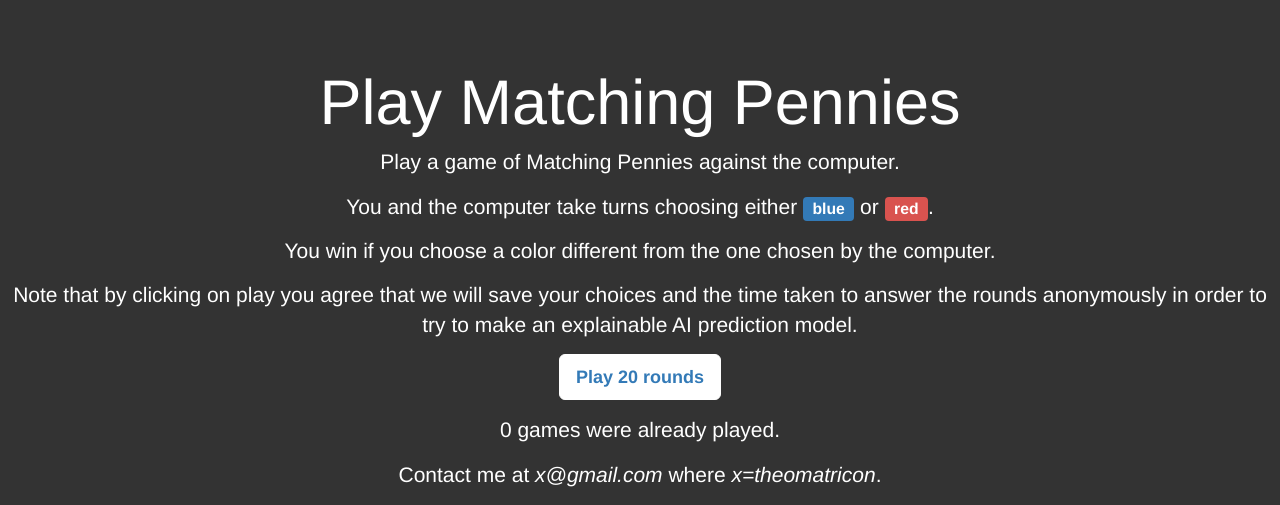
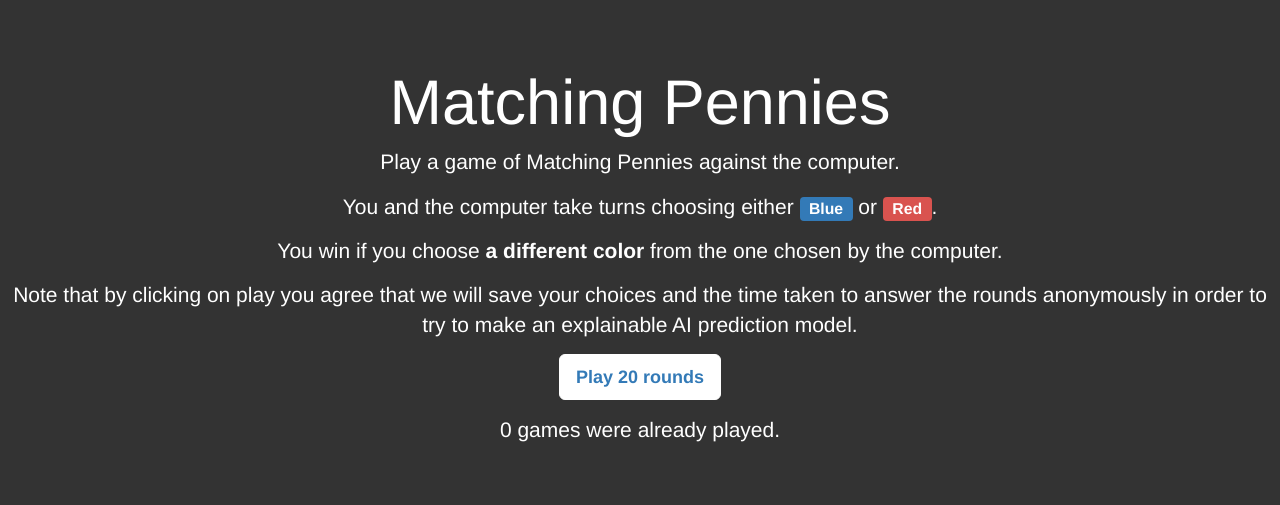
Before and after one commit to Theomat/matching-pennies, a Flask app: page / in a window 1280 px wide. Shown: the top 505 px of the page. Run offline with Flask 2, Linux system fonts and the light colour scheme; some libraries are stand-ins or nearby versions.

Commit message:
Improved presentation

```diff
--- a/server/templates/index.html
+++ b/server/templates/index.html
@@ -20,22 +20,24 @@
 
 <body class="d-flex h-100 text-center text-white bg-dark justify-content-center align-items-center">
     <div class="jumbotron text-center text-white bg-dark justify-content-center align-items-center">
-        <h1>Play Matching Pennies</h1>
+        <h1>Matching Pennies</h1>
         <p class="lead">Play a game of Matching Pennies against the computer.</p>
-        <p class="lead">You and the computer take turns choosing either <span class="label label-primary">blue</span> or <span class="label label-danger">red</span>.</p>
-        <p class="lead">You win if you choose a color different from the one chosen by the computer.</p>
+        <p class="lead">You and the computer take turns choosing either <span class="label label-primary">Blue</span> or <span class="label label-danger">Red</span>.</p>
+        <p class="lead">You win if you choose <b>a different color</b> from the one chosen by the computer.</p>
         <p class="lead">Note that by clicking on play you agree that we will save your choices and the time taken to answer the rounds anonymously in order to try to make an explainable AI prediction model.</p>
         <p class="lead">
             <a href="play" class="btn btn-lg fw-bold border-white bg-white">Play {{max_rounds}} rounds</a>
         </p>
 
+        <footer class="mt-auto text-white">
             <p>{{games_played}} games were already played.</p>
-        <footer class="mt-auto text-white-50">
-            <p>Contact me at <i>x@gmail.com</i> where <i>x=theomatricon</i>.</p>
         </footer>
+
+
     </div>
 
-
-</body>
+    <footer class="mt-auto text-white-50">
+        <p>Contact me at <i>x@gmail.com</i> where <i>x=theomatricon</i>.</p>
+    </footer></body>
 
 </html>
```
